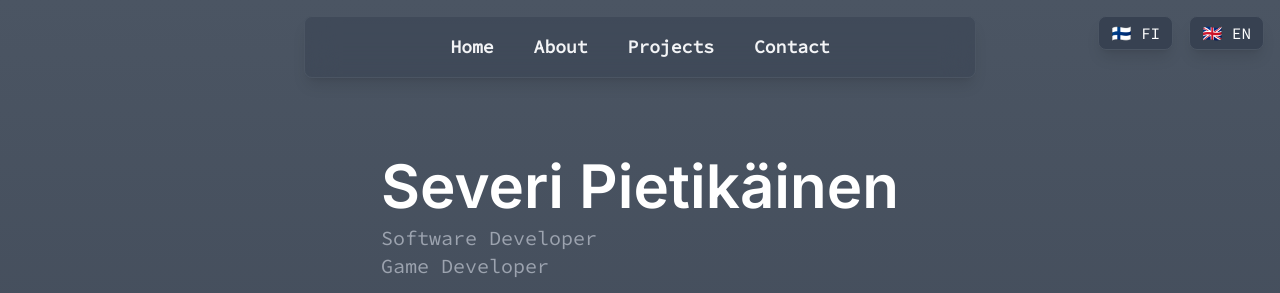
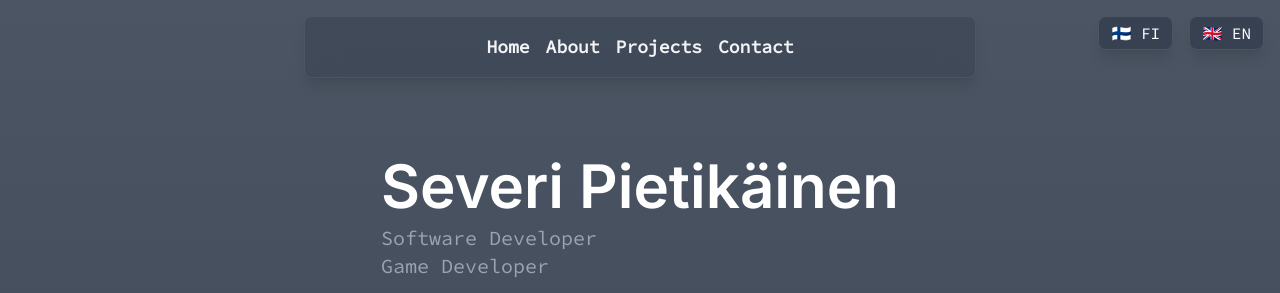
Before and after one commit to severipietikainen/Portfolio, a website: page Public/index.html in a window 1280 px wide. Shown: the top 293 px of the page. Drawn offline with nearby package versions, Linux system fonts and the light colour scheme; a script that the page names is missing.

Commit message:
Update index.html

```diff
--- a/Public/index.html
+++ b/Public/index.html
@@ -17,7 +17,7 @@
     <header class="sticky top-4 z-50 bg-gray-700 bg-opacity-50 backdrop-blur-lg p-4 shadow-lg w-[100%] max-w-2xl mx-auto mt-4 rounded-lg border border-gray-600">
         <nav class="flex justify-center items-center">
             <!-- Nav -->
-            <ul class="flex space-x-10 text-lg font-semibold">
+            <ul class="flex flex-wrap justify-center gap-4 text-lg font-semibold">
                 <li><a href="#home" class="hover:text-blue-400" data-i18n="home">Home</a></li>
                 <li><a href="#about" class="hover:text-blue-400" data-i18n="about">About</a></li>
                 <li><a href="#projects" class="hover:text-blue-400" data-i18n="projects">Projects</a></li>
```
